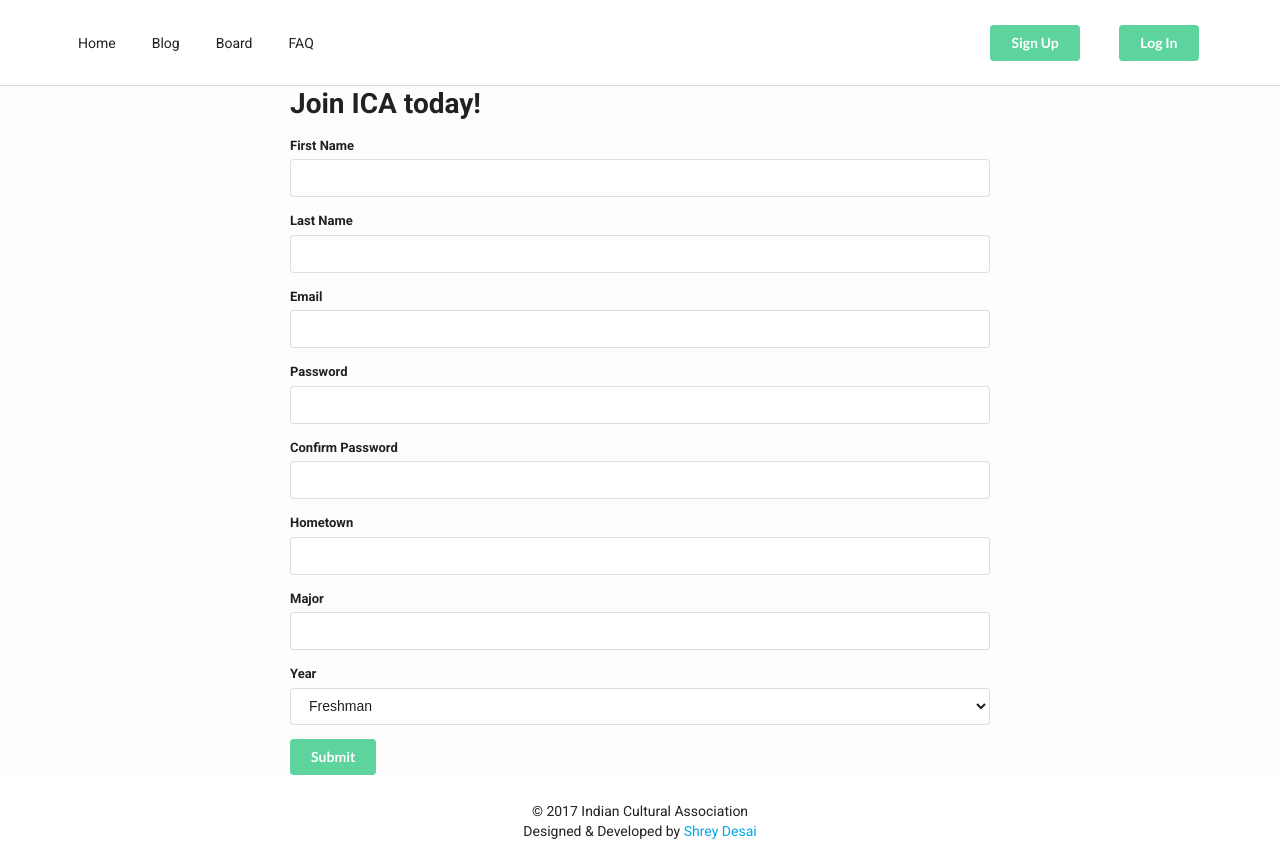
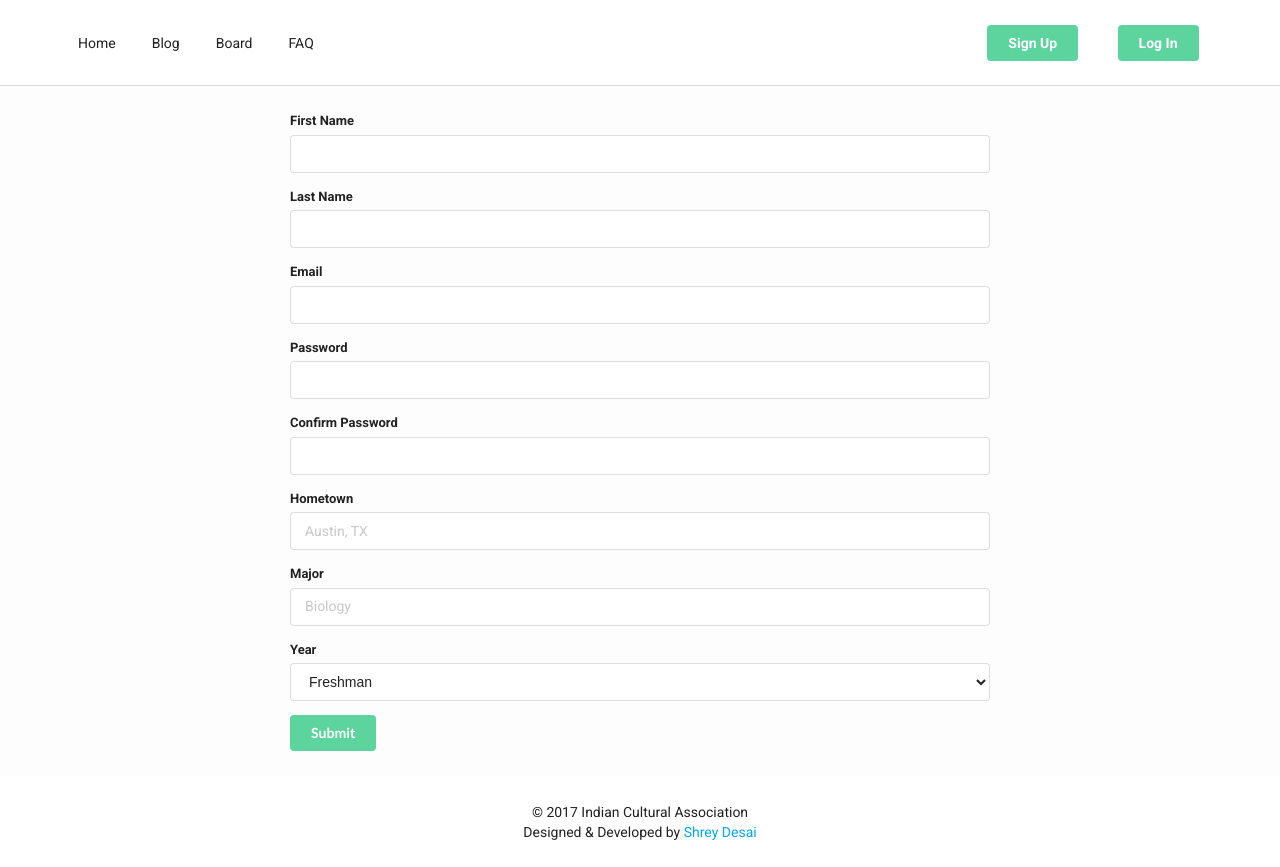
Before and after one commit to texas-ica/texas-ica.com, a Flask app: page /signup in a window 1280 px wide. Before the commit the page ends 839 px from the top, so only its background shows below. Run offline with Flask 2, Linux system fonts and the light colour scheme; style sheets or scripts are compiled from the project's sources; parts of the project's set-up code (start-up, migrations or seed data) failed here and were passed over; some libraries are stand-ins or nearby versions.

Commit message:
minor front and back end tweaks

```diff
--- a/ica/static/scss/base.scss
+++ b/ica/static/scss/base.scss
@@ -6,6 +6,10 @@
 
 body {
     background-color: $transparent-gray;
+}
+
+input {
+    font-family: inherit;
 }
 
 a {
@@ -18,6 +22,7 @@ a:hover {
 }
 
 .ui.button {
+    font-family: inherit;
     background-color: $medium-aquamarine;
     color: $white;
     transition: all 0.1s linear;
@@ -37,6 +42,24 @@ a:hover {
 .ui.primary.button:hover {
     background-color: $dark-aquamarine;
     color: $white;
+}
+
+.ui.form {
+    font-family: inherit;
+}
+
+.ui.form input[type=text] {
+    font-family: inherit;
+}
+
+.ui.positive.message {
+    font-family: inherit;
+    margin: 2% 0%;
+}
+
+.ui.negative.message {
+    font-family: inherit;
+    margin: 2% 0%;
 }
 
 #nav {
--- a/ica/static/scss/website.scss
+++ b/ica/static/scss/website.scss
@@ -124,3 +124,11 @@ h1, h2, h3, h4, h5 {
         color: $medium-gray;
     }
 }
+
+#signup {
+    margin: 2% 0%;
+}
+
+#login {
+    margin: 2% 0%;
+}
--- a/ica/templates/management/index.html
+++ b/ica/templates/management/index.html
@@ -40,10 +40,10 @@
         </div>
         <div class="column">
             <h3 class="ui center aligned icon header">
-                <i class="tasks icon"></i>
-                Log
+                <i class="hide icon"></i>
+                Tips
             </h3>
-            <p>Log of events around the website, database, and API</p>
+            <p>Submit an anonymous tip to the President/VP</p>
         </div>
         <div class="column">
             <h3 class="ui center aligned icon header">
--- a/ica/templates/social/settings.html
+++ b/ica/templates/social/settings.html
@@ -41,7 +41,7 @@
         <div class="six wide column">
             <h3>Profile picture</h3>
             <img class="ui small rounded image" src="{{ url_for('static', filename=user.get_pfpic()) }}">
-            <form action="{{ url_for('social.upload_pfpic') }}" method="POST" enctype="multipart/form-data">
+            <form id="upload" action="{{ url_for('social.upload_pfpic') }}" method="POST" enctype="multipart/form-data">
                 <input type="file" name="file"><br>
                 <button class="ui button" type="submit">Upload New Picture</button>
             </form>
--- a/ica/templates/website/login.html
+++ b/ica/templates/website/login.html
@@ -4,8 +4,7 @@
 {% block title %}ICA{% endblock %}
 
 {% block content %}
-<div class="ui text container">
-    <h1>Login to ICA Social</h1>
+<div id="login" class="ui text container">
     <form class="ui form error" action="{{ url_for('website.login') }}" method="POST">
         {{ form.csrf_token }}
         {{ render_field(form.email) }}
--- a/ica/templates/website/signup.html
+++ b/ica/templates/website/signup.html
@@ -4,7 +4,7 @@
 {% block title %}ICA{% endblock %}
 
 {% block content %}
-<div class="ui text container">
+<div id="signup" class="ui text container">
     {% with messages = get_flashed_messages() %}
         {% if messages %}
             <div class="ui positive message">
@@ -16,7 +16,6 @@
             </div>
         {% endif %}
     {% endwith %}
-    <h1>Join ICA today!</h1>
     <form class="ui form error" action="{{ url_for('website.signup') }}" method="POST">
         {{ form.csrf_token }}
         {{ render_field(form.fname) }}
@@ -24,8 +23,8 @@
         {{ render_field(form.email) }}
         {{ render_field(form.pwd) }}
         {{ render_field(form.pwd_confirm) }}
-        {{ render_field(form.hometown) }}
-        {{ render_field(form.major) }}
+        {{ render_field(form.hometown, placeholder="Austin, TX") }}
+        {{ render_field(form.major, placeholder="Biology") }}
         {{ render_field(form.year) }}
         <button class="ui button" type="submit">Submit</button>
     </form>
--- a/ica/utils.py
+++ b/ica/utils.py
@@ -4,9 +4,8 @@ import uuid
 from functools import wraps
 
 from PIL import Image, ImageOps
-from flask import current_app, url_for, redirect
+from flask import url_for, redirect
 from flask_login import current_user
-from flask_login.config import EXEMPT_METHODS
 
 from ica.models.user import User
 from ica.cache import cache
```
Also changed, not shown: ica/static/scss/management.scss (+0 -8 lines), ica/static/scss/social.scss (+7 -0 lines), ica/tests/test_models.py (+1 -0 lines).
